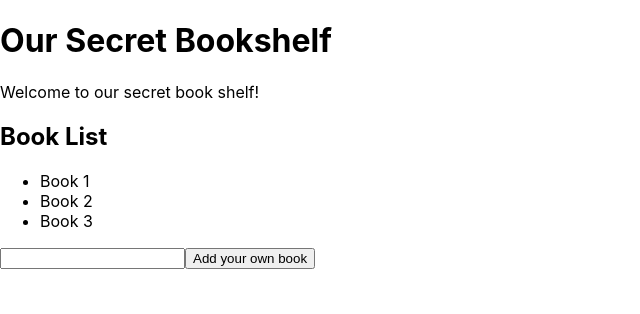
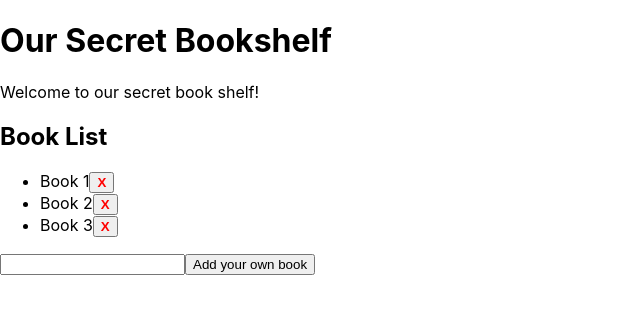
Before and after one commit to Marwa-502/React-Book-List, a React (Create React App) app in the folder my-app/: page / in a window 1280 px wide. Shown: the top 314 px of the page, without its empty margins (0-640 px from the left). Built offline with nearby package versions, Linux system fonts and the light colour scheme.

Commit message:
Step 6: Extending Functionality. Added the delete function to remove books from list

```diff
--- a/my-app/src/App.js
+++ b/my-app/src/App.js
@@ -19,12 +19,22 @@ function App (){
     //i have tpo use the spread in {...newBookName} otherwise the users input will not show up.
   };
 
+  const handleDeleteBook = (bookId) => {
+    setBooks(books.filter((book) => book.id !== bookId));// resource :https://react.dev/learn/updating-arrays-in-state
+    //instead of using pop which according to react.dev is something i should avoid, im using filter which is the easiest way to remove an item from an array
+    //Essentially, im creating a new array that wont contain the item the user is deleting
+    //Here, books.filter(a => book.id !== bookId) means
+    //“create an array that consists of those books whose IDs are different from book.id”.
+    //Each books “Delete” button will filter that book out of the array, and then request a re-render with the resulting array.
+  };
+
+
   return (
     <div className="App">
       <header className="App-header">
         <h1> Our Secret Bookshelf </h1>
         <p>Welcome to our secret book shelf!</p>
-        <BookList books={books} />
+        <BookList books={books} onDeleteBook={handleDeleteBook} />
         <AddBookForm onAddBook={handleAddBook} />
       </header>
     </div>
--- a/my-app/src/components/Booklist.js
+++ b/my-app/src/components/Booklist.js
@@ -1,12 +1,15 @@
 import React from 'react';
 
-const BookList = ({books}) => {
+const BookList = ({ books, onDeleteBook }) => {
     return (
         <div>
             <h2>Book List</h2>
             <ul>
                 {books.map((book) => (
-              <li key={book.id}>{book.title}</li>
+                    <li key=  {book.id} >   {book.title}
+                        <button onClick={() => onDeleteBook(book.id)} style={{ color: 'red' }}> <strong> X </strong> </button>
+                    </li>
+
                 ))}
             </ul>
         </div>
```
Lines whose indentation alone changed are shown as unchanged.
